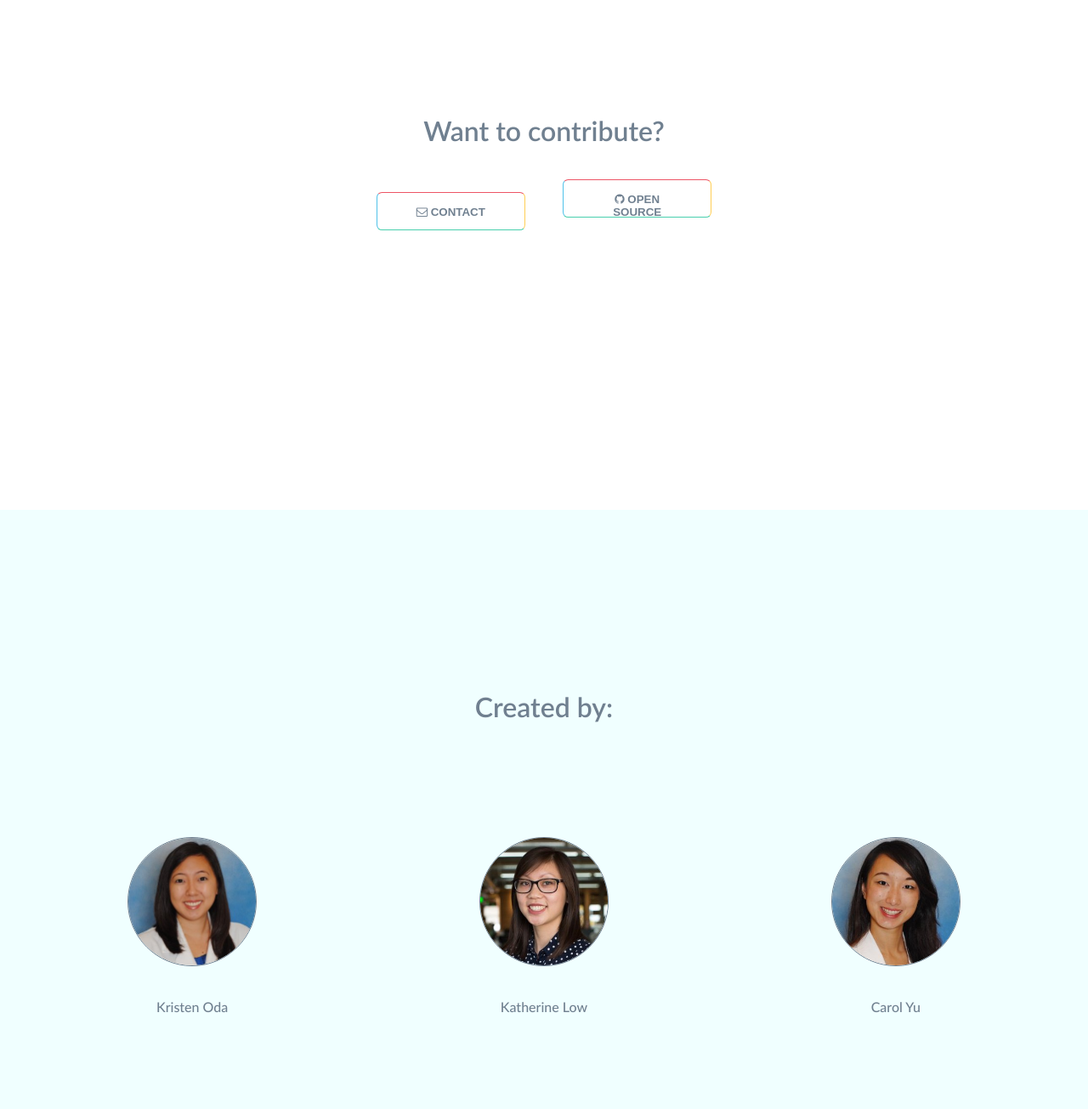
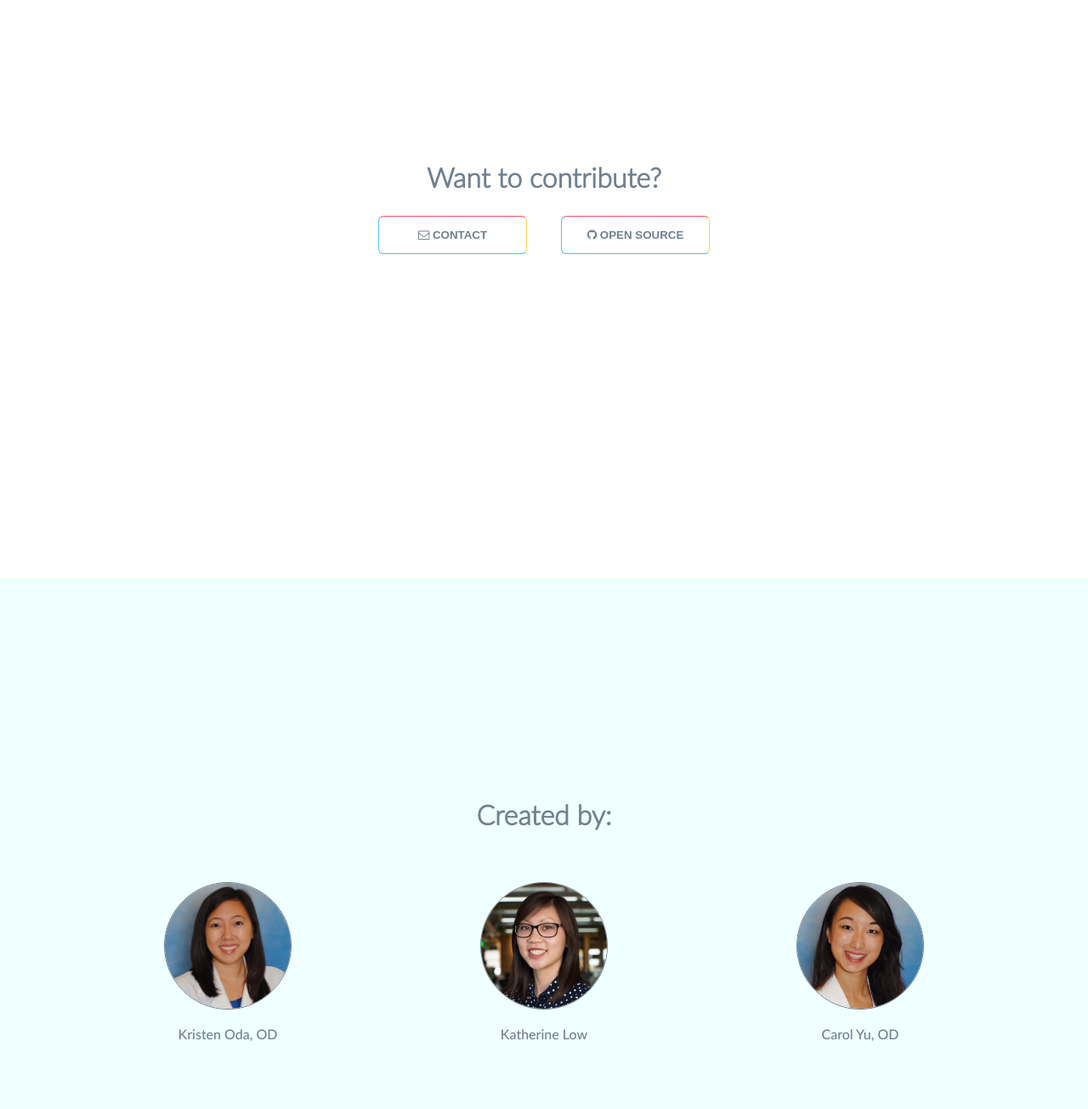
Before and after one commit to ktmellow/antisuppression_site, a plain HTML site: page index.html in a window 1280 px wide. Shown: the part 1000-2305 px from the top of the page at 85% size. Drawn offline with nearby package versions, Linux system fonts and the light colour scheme.

Commit message:
style update

```diff
--- a/index.html
+++ b/index.html
@@ -4,29 +4,18 @@
   <meta charset="UTF-8">
   <title>Antisuppression Reading Bars</title>
   <link rel='shortcut icon' href='statics/images/favicon.ico' type='image/x-icon'/ >
-  <meta name="viewport" content="width=device-width, initial-scale=1">
+  <meta creator="viewport" content="width=device-width, initial-scale=1">
   <!-- font awesome -->
   <link rel="stylesheet" href="https://maxcdn.bootstrapcdn.com/font-awesome/4.5.0/css/font-awesome.min.css">
   <link rel="stylesheet" href="statics/styles/style.css">
-  <!-- jQuery -->
-  <script src="https://ajax.googleapis.com/ajax/libs/jquery/2.2.0/jquery.min.js"></script>
-  <script src="js/jquery.scrollify.js"></script>
-  <script>
-    $(function() {
-        $.scrollify({
-            section : ".scroll",
-        });
-    });
-  </script>
 </head>
 <body>
 
-  <div class="background scroll">
+  <div class="background">
+    <div class="content content--intro">
       <h1 class="title"><span class="red">Red</span>-<span class="green">Green</span> Antisuppression Bars</h1>
-    <h2>for Google Chrome</h2>
-    <div class="wrapper">
-      <img class="img" src="https://i.gyazo.com/bff223d8cd874bacb6049ea01e3fc7d3.gif" alt="">
-      <br>
+      <div class="subtitle">for Google Chrome</div>
+      <img class="preview" src="https://i.gyazo.com/bff223d8cd874bacb6049ea01e3fc7d3.gif" alt="">
       <a href="https://chrome.google.com/webstore/detail/antisuppression-reading-b/kebomdjipbhpnlhamgnckhlobfgnabhk">
         <button id="ext" class="button">
           <i class="fa fa-chrome" aria-hidden="true"></i>
@@ -36,17 +25,16 @@
     </div>
   </div>
 
-  <div class="background scroll">
-    <div class="wrapper">
-      <h1>Want to contribute?</h1>
-      <div class="row">
-        <div class="one_column">
-          <a href="mailto:ktmellow@gmail.com">
+  <div class="background">
+    <div class="content content--contribute">
+      <h2>Want to contribute?</h2>
+      <div class="contribute">
+        <a class="contribute__link" href="mailto:ktmellow@gmail.com">
           <button class="button button-left">
             <i class="fa fa-envelope-o" aria-hidden="true"></i> Contact
           </button>
         </a>
-          <a href="https://github.com/ktmellow/antisuppressionBars">
+        <a class="contribute__link" href="https://github.com/ktmellow/antisuppressionBars">
           <button class="button button-right">
             <i class="fa fa-github" aria-hidden="true"></i>
             Open Source
@@ -55,32 +43,29 @@
       </div>
     </div>
   </div>
-  </div>
 
-  <div class="background scroll">
-    <div class="wrapper">
-      <div class="row">
-        <h1>
+  <div class="background">
+    <div class="content content--creation">
+      <h2 class="created-by">
         Created by:
-        </h1>
-      </div>
-      <div class="row">
-        <div class="one_third name">
+      </h2>
+      <div class="creators">
+        <div class="creator">
           <img class="face" src="statics/images/kristen.jpg" alt="">
           <p>
-            Kristen Oda
+            Kristen Oda, OD
           </p>
         </div>
-        <div class="one_third name">
+        <div class="creator">
           <img class="face" src="statics/images/Low.jpg" alt="">
           <p>Katherine Low</p>
         </div>
-        <div class="one_third name">
+        <div class="creator">
           <img class="face" src="statics/images/carol.jpg" alt="">
-          <p>Carol Yu</p>
+          <p>Carol Yu, OD</p>
         </div>
       </div>
-    </div>
+    </div>>
   </div>
 
   <script>
@@ -88,7 +73,6 @@
 
       var backgrounds = document.querySelectorAll(".background");
       Array.prototype.forEach.call(backgrounds, function(ele, ind){
-        ele.style.height = '100%';
         if( ind % 2 === 0 ) ele.style.backgroundColor = '#F0FFFF';
       });
 
--- a/statics/styles/style.css
+++ b/statics/styles/style.css
@@ -1,3 +1,6 @@
+/*  */
+/*  BEGIN SHARED STYLES  */
+
 @font-face {
   font-family: 'Lato Light';
   src: url('../fonts/lato.light.ttf');
@@ -13,6 +16,10 @@
   src: url('../fonts/lato.semibold.ttf');
 }
 
+* {
+  box-sizing: border-box;
+}
+
 html, body {
   font-family: 'Lato Light';
   height: 100%;
@@ -21,55 +28,29 @@ html, body {
   color: #708090;
 }
 
-.background {
-  margin: auto;
-  display: flex;
-  justify-content: center;
-  align-items: center;
-  flex-direction: column;
-}
-
 h1 {
   font-family: 'Lato Semibold';
-  font-size: 2.0em;
+  font-size: 2rem;
   color: #708090;
+  padding: 60px 0 0;
 }
 
 h2 {
   margin-top: -1%;
+  font-size: 2rem;
 }
 
 a {
   text-decoration: none;
 }
 
-.img {
-  min-width: 640px;
-  max-width: 50%;
-}
-
-.name {
-  min-width: 100px;
-  font-family: 'Lato Medium';
-}
-
-img, embed, object, video {
-  max-width: 100%;
-  height : auto;
-}
-
-.face {
-  margin: 30% 0 5% 0;
-  border-radius: 50%;
-  border: 1px solid #708090;
-  width: 70%;
-  max-width: 150px;
-  max-height: 150px;
-}
-
 .button {
+  min-width: 175px;
+  height: 45px;
+  padding: 0 20px;
+  border: 1px solid;
+  border-color: #ED5565 #FFCE54 #48CFAD #4FC1E9;
   background-color: white;
-    border: none;
   border-radius: 0.5vw;
   font-weight: bold;
   text-transform: uppercase;
@@ -77,26 +58,7 @@ img, embed, object, video {
   color:  #708090;
   outline: none;
   transition: all .15s;
-    height: 45px;
-    min-width: 145px;
-    padding: 1.2vw 3vw 1vw;
-    margin: 1.3vw;
-    border: 1px solid;
-    border-color: #ED5565 #FFCE54 #48CFAD #4FC1E9;
-}
-
-.button-left {
-    margin-right: 20px;
-    width: 175px;
-}
-
-.button-right {
-    margin-left: 20px;
-    width: 175px;
-}
-
-.wrapper {
-    width: 100%;
+  white-space: nowrap;
 }
 
 .red {
@@ -107,96 +69,115 @@ img, embed, object, video {
   color: #48CFAD;
 }
 
-/* -------- COLUMN LAYOUTS -------*/
-/* -- Column Sizes -- */
-
-.one_fourth   { width:21.25%; }
-.one_third    { width:29.333%; }
-.one_half     { width:45.5%; }
-.two_third    { width:61.666%; }
-.three_fourth { width:69.75%; }
-.one_column   { width:94%; }
-.full_column  { width:100%; }
-
-/* -- Column Margin & Float-- */
-.one_half,.one_third,.two_third,
-.three_fourth,.one_fourth,.one_column,
-.full_column {
-  float:left;
-  margin-left: 3%;
+.background {
+  margin: auto;
+  display: flex;
+  justify-content: center;
+  align-items: center;
+  flex-direction: column;
+  padding: 20px;
 }
 
-/* -- Column Row (aka Clearfix) -- */
-.row:before,
-.row:after {
+.content {
+  min-height: 100vh;
+  max-height: 900px;
   width: 100%;
-  content: "";
-  display: table;
-  clear: both;
+  padding-bottom: 20px;
+  display: flex;
+  justify-content: center;
+  align-items: center;
+  flex-direction: column;
+}
+/* END SHARED STYLES */
+/*  */
+
+/*  */
+/* BEGIN INTRO STYLES - PAGE 1*/
+.content--intro {
+  padding-bottom: 120px;
 }
 
-@media (max-width: 650px) {
-  .img {
-    min-width: 90%;
-    max-width: 90%;
+.subtitle {
+  font-size: 1.25rem;
+  font-family: 'Lato Medium';
+}
+
+.preview {
+  height: auto;
+  width: 100%;
+  max-width: 400px;
+  margin: 50px auto 40px;
+  display: block;
+}
+/* END INTRO STYLES - PAGE 1 */
+/*  */
+
+/*  */
+/* BEGIN CONTRIBUTE LINKS - PAGE 2 */
+.content--contribute {
+  min-height: 600px;
+  height: 100vh;
+  display: flex;
+  flex-direction: column;
+  justify-content: center;
+  align-content: space-around;
+}
+.contribute, .contribute__link {
+  display: flex;
+  justify-content: center;
+}
+
+.contribute {
+  flex-direction: column;
+}
+
+.contribute__link {
+  margin: 10px 0;
+}
+
+@media (min-width: 420px) {
+  .contribute {
+    flex-direction: row;
+  }
+  .contribute__link {
+    margin: 0 20px;
   }
 }
+/* END CONTRIBUTE LINKS - PAGE 2 */
+/*  */
 
-@media (max-width: 530px) {
-  .title {
-    font-size: 1.75em;
+/*  */
+/* BEGIN CREATORS - PAGE 3 */
+.created-by {
+  margin: 60px 0 0 0;
 }
-
-  .img {
-    margin: 5% 0 5% 0;
-  }
-}
-
-@media (max-width: 450px) {
-  /* Treat as full column */
-  .one_half,
-  .one_third,
-  .two_third,
-  .one_fourth,
-  .three_fourth,
-  .full_column {
-    width: 100%;
-    margin: 0;
-  }
-
-  .name > p {
-    margin-top: -.1%;
-  }
-
-  .name {
-    margin: 0;
+.creator {
+  min-width: 100px;
+  font-family: 'Lato Medium';
+  margin: 60px 0;
 }
 
 .face {
+  border-radius: 50%;
+  border: 1px solid #708090;
+  width: 70%;
+  max-width: 150px;
+  max-height: 150px;
+}
+@media (min-width: 480px) {
+  .content--creation {
+    display: flex;
+    justify-content: center;
+    flex-direction: column;
+  }
+  .creators {
+    width: 100%;
+    display: flex;
+    justify-content: center;
+  }
+  .creator {
     width: 30%;
-    margin: 0;
-  }
-
-  .button {
-    display: block;
-    margin: 2% auto;
   }
 }
-
- @media (max-width: 435px) {
-  .title {
-    font-size: 1.5em;
-  }
-  h2{
-    font-size: 1.25em;
-  }
- }
-
- @media (max-width: 350px) {
-  .title {
-    font-size: 1.25em;
-  }
-  h2 {
-    font-size: 1em;
-  }
- }
+/* END CREATORS PAGE - PAGE 3 */
+/*  */
```
Lines whose indentation alone changed are shown as unchanged.
